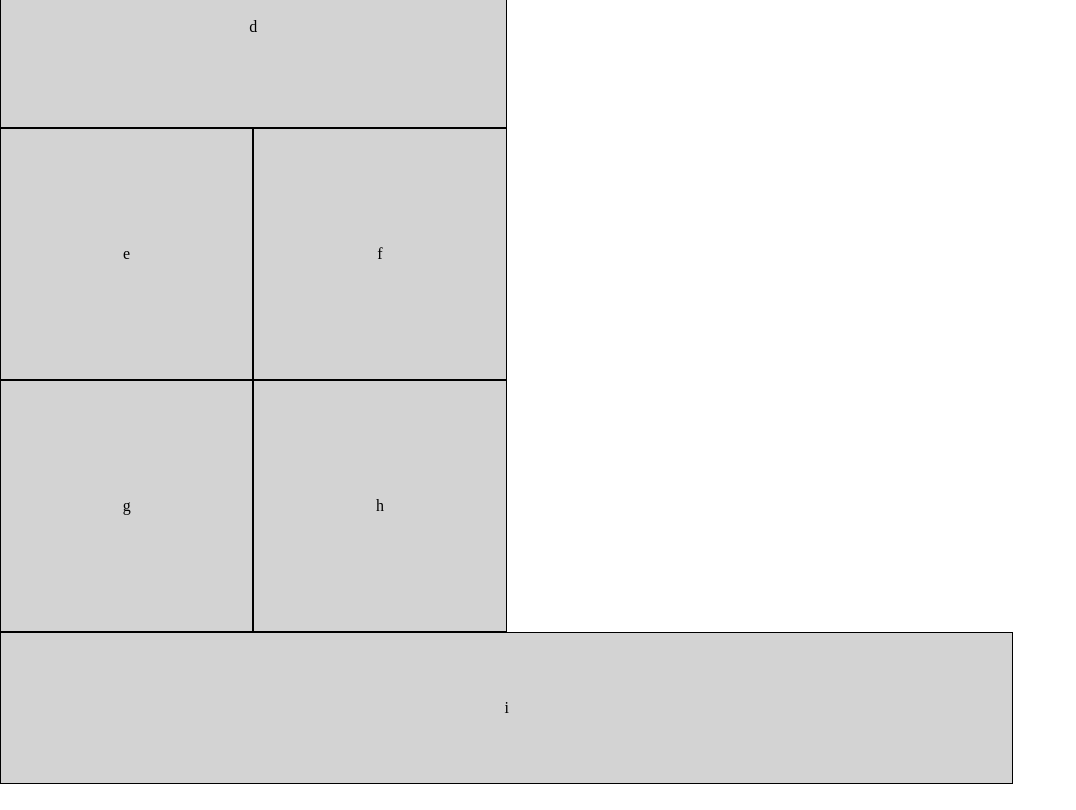
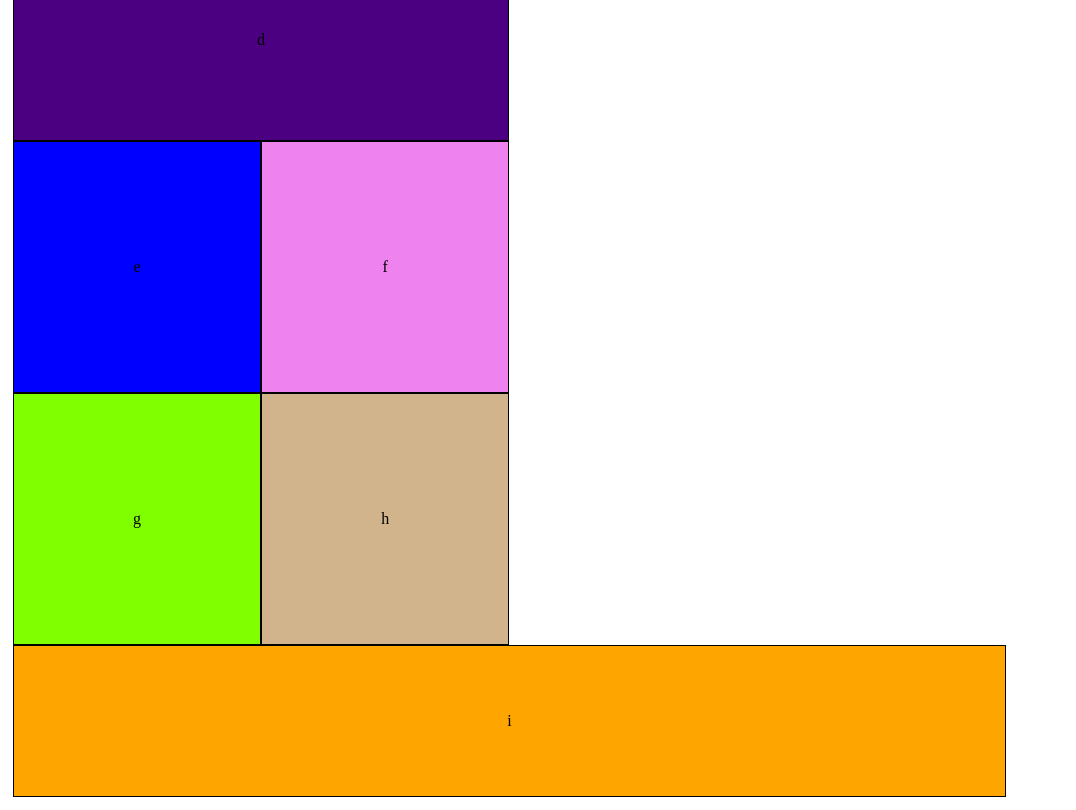
Before and after one commit to dianakim/code-301-lab-05b, a plain HTML site: page index.html in a window 1280 px wide. Shown: the part 980-1790 px from the top of the page, without its empty margins (0-1076 px from the left). Before the commit the page ends 1764 px from the top, so only its background shows below. Drawn offline with Linux system fonts and the light colour scheme.

Commit message:
first breakpoint color change

```diff
--- a/css/base.css
+++ b/css/base.css
@@ -1,3 +1,7 @@
 * {
   text-align: center;
 }
+
+body {
+  padding: 1%;
+}
--- a/css/layout.css
+++ b/css/layout.css
@@ -1,10 +1,12 @@
+
+header, footer {
+  background-color: lightgrey;
+  border: 0.25px solid black;
+  box-sizing: border-box;
+}
 
 header {
   line-height: 75px;
-}
-
-footer {
-  line-height: 80px;
 }
 
 main {
@@ -12,9 +14,14 @@ main {
   flex-direction: column;
 }
 
-@media (min-width: 768px) {
+footer {
+  line-height: 80px;
+}
+
+@media (min-width: 500px) {
   header {
     line-height: 100px;
+    background: red;
   }
 
   main {
@@ -24,6 +31,7 @@ main {
   footer {
     width: 79.17%;
     line-height: 150px;
+    background: orange;
   }
 
 }
--- a/css/module.css
+++ b/css/module.css
@@ -1,4 +1,4 @@
-header, aside, article, footer {
+aside, article {
   background-color: lightgrey;
   border: 0.25px solid black;
   box-sizing: border-box;
@@ -26,10 +26,35 @@ aside {
   line-height: 250px;
 }
 
-@media (min-width: 768px) {
+@media (min-width: 500px) {
   aside {
     max-width: 20.83%;
     line-height: 600px;
+    background: yellow;
+  }
+
+  main > article:first-child {
+    background: green;
+  }
+
+  main > article:nth-child(2) {
+    background: indigo;
+  }
+
+  section.left article.half-width:first-child {
+    background: blue;
+  }
+
+  section.left article.half-width:nth-child(2) {
+    background: violet;
+  }
+
+  section.right article.half-width:first-child {
+    background: chartreuse;
+  }
+
+  section.right article.half-width:nth-child(2) {
+    background: tan;
   }
 
   .sub-header {
```
